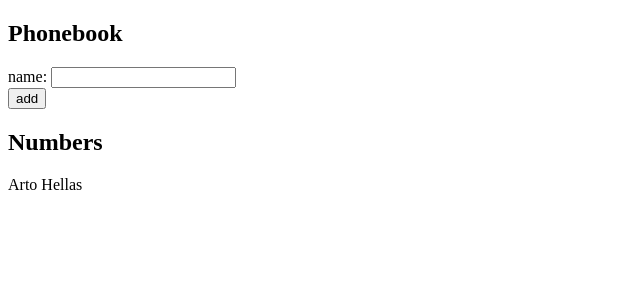
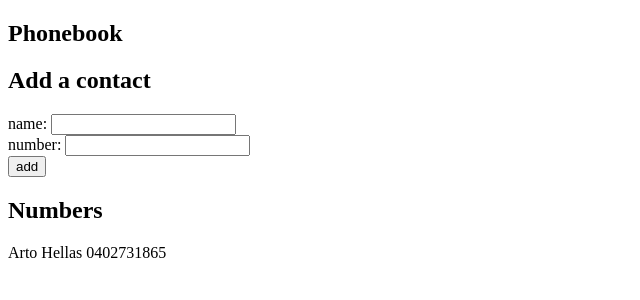
Before and after one commit to Jokemon-coder/FullStackOpen2, a React (Vite) app in the folder PhoneBook/: page / in a window 1280 px wide. Shown: the top 300 px of the page, without its empty margins (0-640 px from the left). Built offline with nearby package versions, Linux system fonts and the light colour scheme.

Commit message:
2.8 done

```diff
--- a/PhoneBook/src/App.jsx
+++ b/PhoneBook/src/App.jsx
@@ -2,37 +2,49 @@ import { useEffect, useState } from 'react'
 
 const App = () => {
   const [persons, setPersons] = useState([
-    { name: 'Arto Hellas',
+    { name: "Arto Hellas",
+      number: "0402731865",
       id: 1
     }
   ])
-  const [newName, setNewName] = useState('')
+  const [newName, setNewName] = useState("")
+  const [newNum, setNewNum] = useState("")
 
   const handleChange = (e) => {
-    setNewName(e.target.value)
-    console.log(newName);
+    if(e.target.id === "nameInput")
+    {
+      setNewName(e.target.value)
+      console.log(newName);
+    }
+    else
+    {
+      setNewNum(e.target.value)
+      console.log(newNum)
+    }
   }
 
   const addNewName = (e) => {
     e.preventDefault();
     const nameObject = {
       name: newName,
+      number: newNum,
       id: persons.length+1
     }
 
-    if(!persons.some(e => e.name === newName))
+    if((!persons.some(e => e.name === newName) && newName !== "") && (!persons.some(e => e.number === newNum) && newNum !== "") && (/^\d+$/.test(newNum)))
     {
-      console.log(nameObject)
-      setPersons(persons.concat(nameObject))
+      console.log(nameObject);
+      console.log(persons);
+      setPersons(persons.concat(nameObject));
       setNewName("");
       e.target.reset();
 
     }
     else
     {
-      if(newName !== "")
+      if(newName !== "" && newNum !== "")
       {
-        alert(`${newName} can already be found`);
+        (/^\d+$/.test(newNum)) ? alert("This contact can already be found") : alert("fuck you");
       }
       else
       alert("You cant enter an empty entry");
@@ -40,12 +52,21 @@ const App = () => {
 
   }
 
+  /*const [showSpec, setShowSpec] = useState();
+
+  const filterContacts = (e) => {
+
+  }*/
+
   return (
     <div>
       <h2>Phonebook</h2>
       <form onSubmit={addNewName}>
         <div>
-          name: <input onChange={handleChange}/>
+        <h2>Add a contact</h2>
+          name: <input id='nameInput' onChange={handleChange}/>
+          <br/>
+          number: <input id='numberInput' onChange={handleChange}/>
         </div>
         <div>
           <button type="submit">add</button>
@@ -54,7 +75,7 @@ const App = () => {
       <h2>Numbers</h2>
       {persons.map((person) => {
         return (
-          <p key={person.id}>{person.name}</p>
+          <p key={person.id}>{person.name} {person.number}</p>
         )
         })}
     </div>
```
